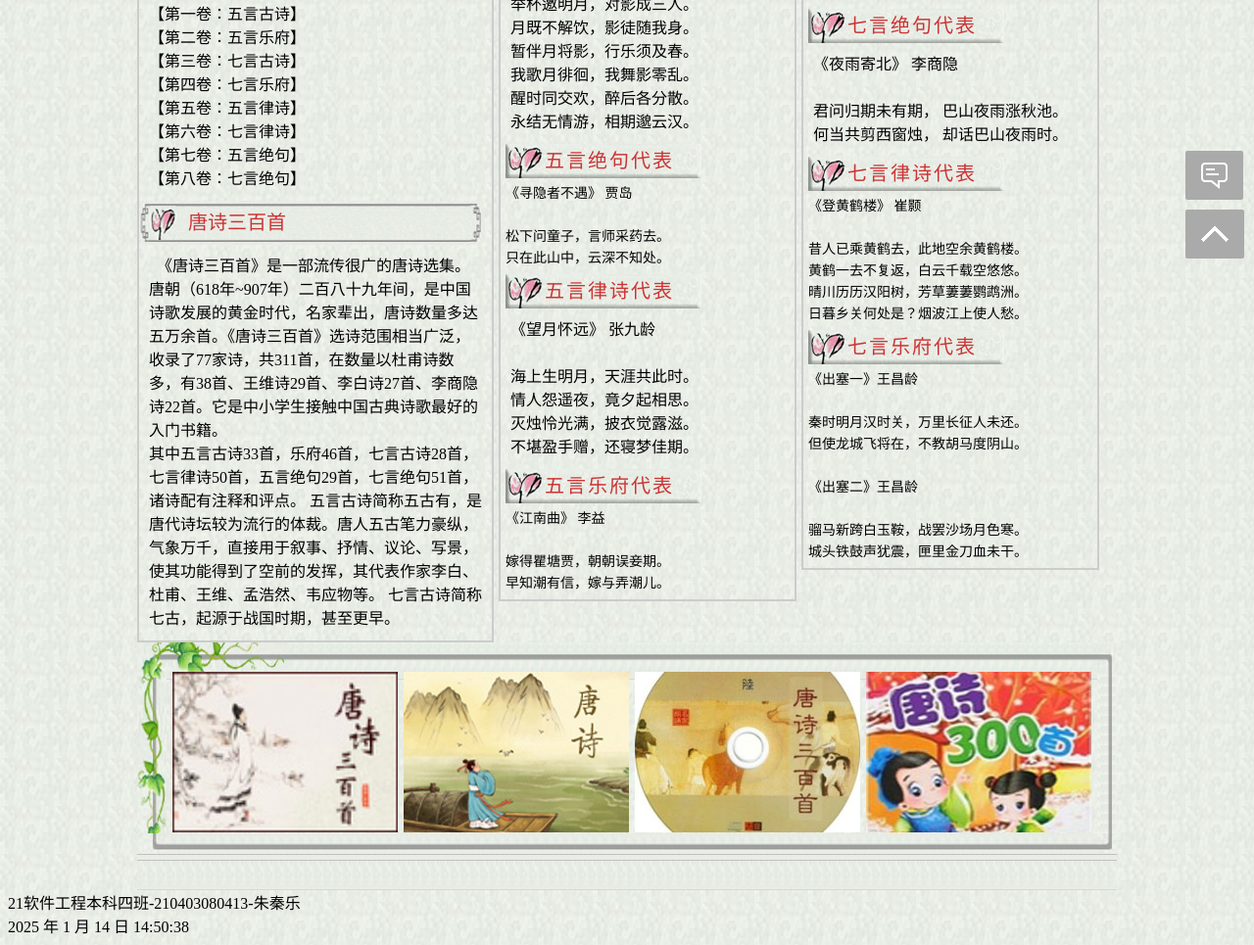
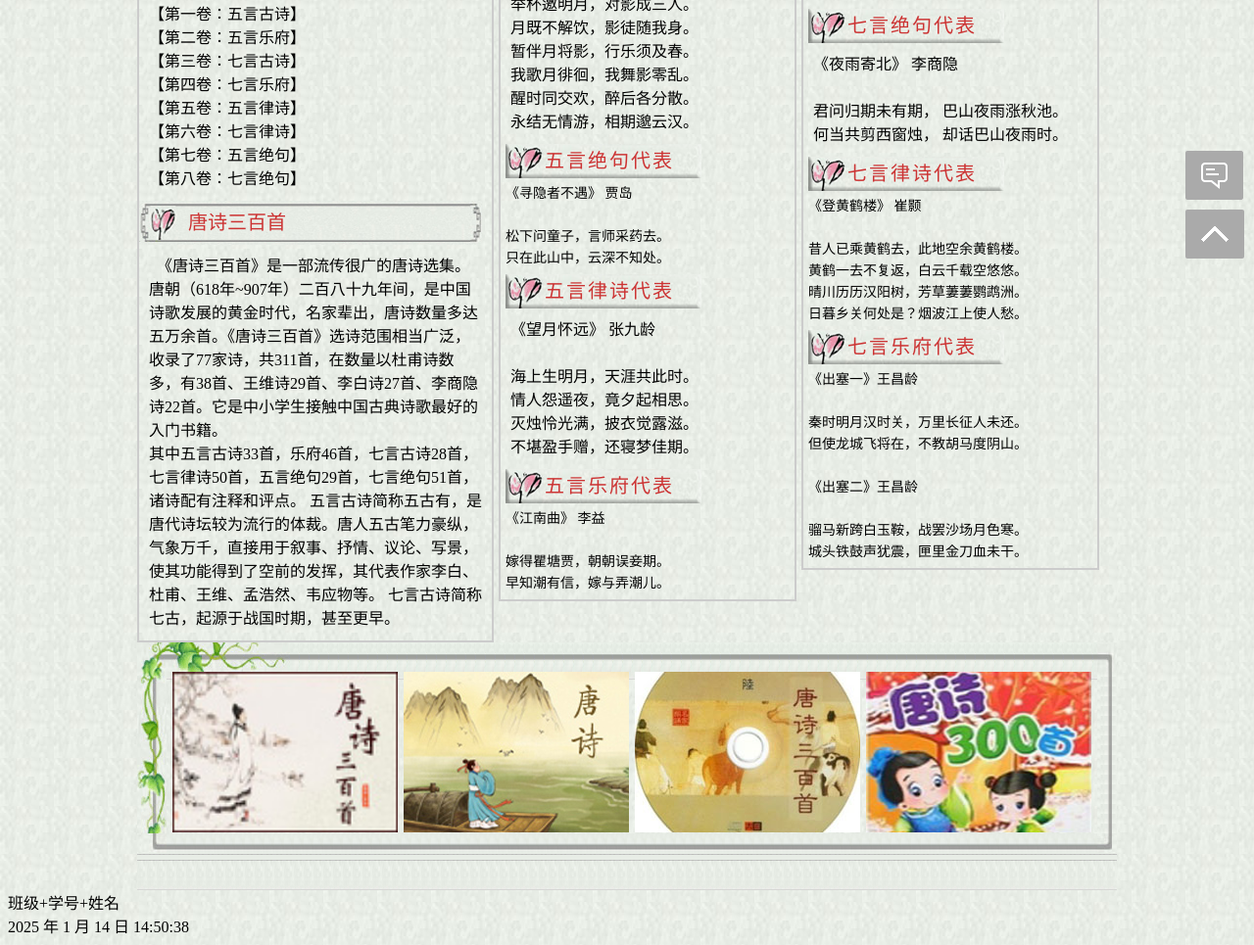
Before and after one commit to QuartzCloud/poetry-song-and-fu-website, a plain HTML site: page index1.html in a window 1280 px wide. Shown: the part 402-1367 px from the top of the page at 98% size. Drawn offline with Linux system fonts and the light colour scheme.

Commit message:
Update index1.html

```diff
--- a/index1.html
+++ b/index1.html
@@ -127,7 +127,7 @@
 </div>
 
 <footer>
-<div id="stuname">21软件工程本科四班-210403080413-朱秦乐</div>
+<div id="stuname">班级+学号+姓名</div>
 <div id="time"></div>
 <script type="text/javascript">
 setInterval(function(){
```
